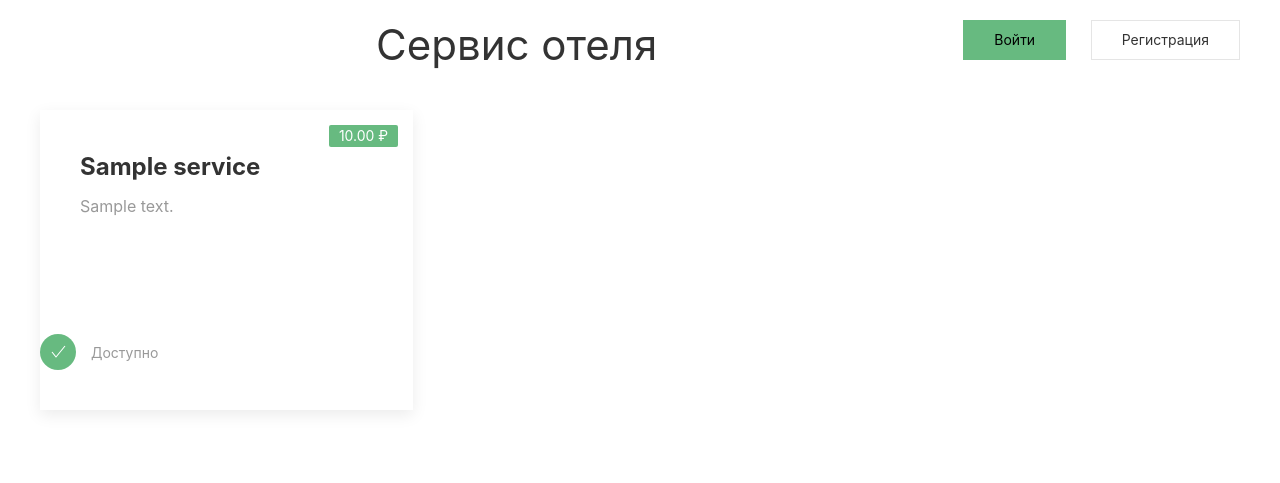
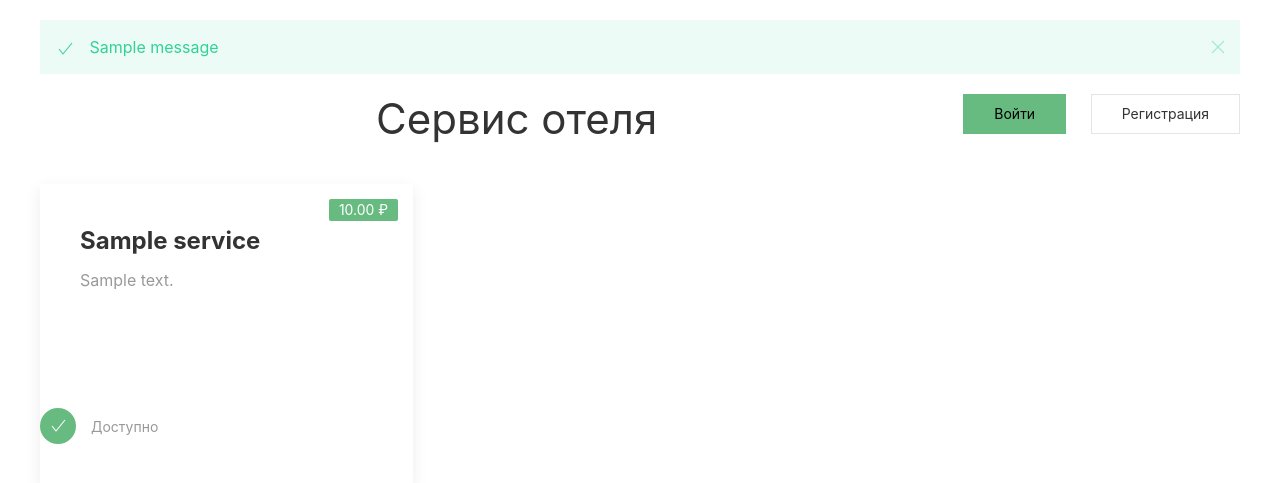
Before and after one commit to TohtobinMark/hotel, a Django app: page /services/ in a window 1280 px wide. Shown: the top 483 px of the page. Run offline with Django 4.2, Linux system fonts and the light colour scheme; tables that the repository leaves empty hold one stand-in row (values such as "Sample post"); one stand-in notice (Sample message) is shown; some libraries are stand-ins or nearby versions.

Commit message:
Уведомления

```diff
--- a/hotel_business/hotel/templates/services/list.html
+++ b/hotel_business/hotel/templates/services/list.html
@@ -8,7 +8,27 @@
 </head>
 <body>
     <div class="uk-container uk-container-expand uk-margin-top">
-
+        {% if messages %}
+        <div class="uk-margin-bottom">
+            {% for message in messages %}
+            <div class="uk-alert uk-alert-{% if message.tags == 'error' %}danger{% else %}{{ message.tags }}{% endif %}" uk-alert>
+                <a class="uk-alert-close" uk-close></a>
+                <p>
+                    {% if message.tags == 'success' %}
+                    <span uk-icon="icon: check" class="uk-margin-small-right"></span>
+                    {% elif message.tags == 'error' %}
+                    <span uk-icon="icon: warning" class="uk-margin-small-right"></span>
+                    {% elif message.tags == 'warning' %}
+                    <span uk-icon="icon: warning" class="uk-margin-small-right"></span>
+                    {% else %}
+                    <span uk-icon="icon: info" class="uk-margin-small-right"></span>
+                    {% endif %}
+                    {{ message }}
+                </p>
+            </div>
+            {% endfor %}
+        </div>
+        {% endif %}
         <div class="uk-grid " uk-grid>
         <div class="uk-width-expand">
             <h1 class="uk-heading-primary uk-text-center uk-margin-large-left">Сервис отеля</h1>
```
Also changed, not shown: hotel_business/hotel/templates/users/manager/manager.html (+16 -4 lines).
